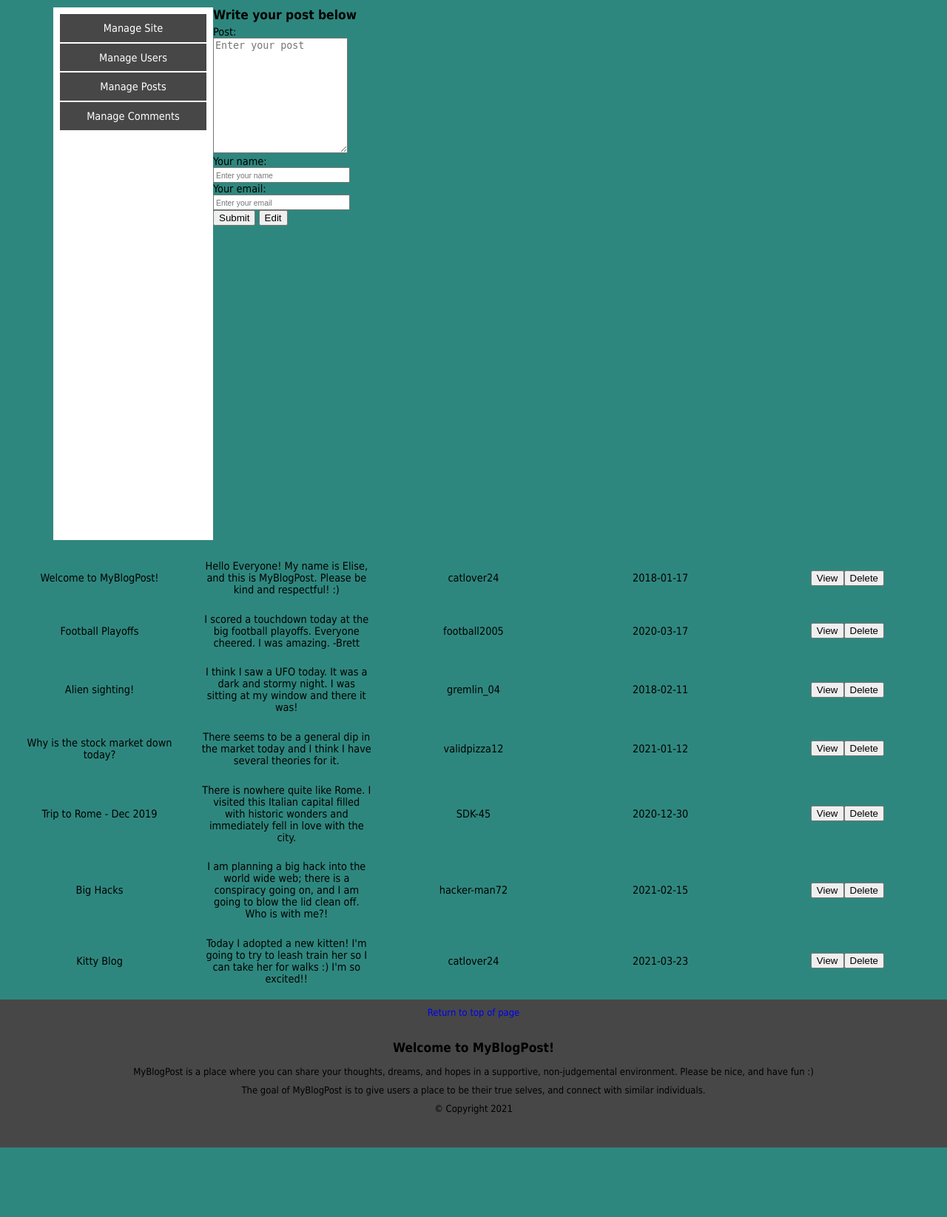
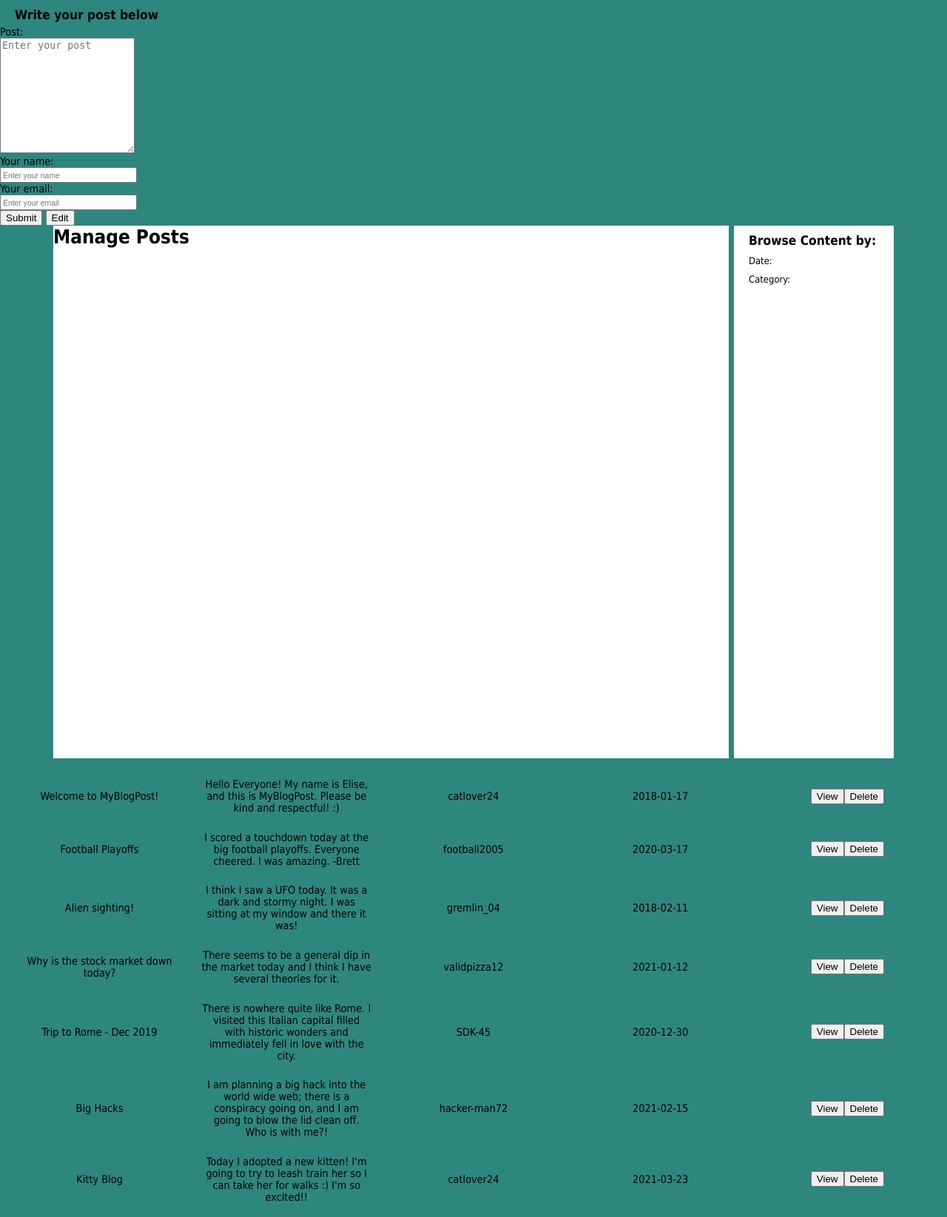
Before and after one commit to COSC360Project/Project, a PHP site: page /createpostpage.php in a window 1280 px wide. Shown: the part 108-1753 px from the top of the page at 74% size. Before the commit the page ends 1659 px from the top, so only its background shows below. Run offline with PHP 8.4, Linux system fonts and the light colour scheme; data comes from the database, SQL or seed files in the repository; data that the repository does not hold is empty.

Commit message:
Add files via upload
Fixed errors and styling

```diff
--- a/createpostpage.php
+++ b/createpostpage.php
@@ -12,29 +12,8 @@ session_start();
 
     <header id="masthead">
         <?php include "header.php";?>
-    <!--
-        <h1>MyBlogPost</h1>
-        <input type="text" placeholder="Search blog posts..">
-        <button type="button">Login</button>
-        <button type="button">Register</button>
-        <button type="button">Create Post</button>
-        <a href=""><img id="avatar" src=""/></a>
-    -->
+
     </header>
-
-<div id="main">
-    <article id="right-sidebar">
-        <table>
-            <tbody>
-                <tr><td><a href="adminsite.php">Manage Site</a></td></tr>
-                <tr><td><a href="adminusers.php">Manage Users</a></td></tr>
-                <tr><td><a href="adminposts.php">Manage Posts</a></td></tr>
-                <tr><td><a href="admincomments.php">Manage Comments</a></td></tr>
-            </tbody>
-        </table>
-    </article>
-
-    <?php include "db_info/db_credentials.php"; ?>
 
     <div id = "createpost">
         <h2> Write your post below </h2>
@@ -53,6 +32,20 @@ session_start();
         </form>
     </div>
 </div>
+
+<div id="main">
+    <article id="left-sidebar">
+        <h2>Browse Content by:</h2>
+	    <p>Date:</p>
+	    <p>Category:</p>
+    </article>
+    <article id="left-center">
+    <h1>Manage Posts</h1>
+    </article>
+    </div>
+
+    <?php include "db_info/db_credentials.php"; ?>
+
 
 <?php
 $connection = mysqli_connect($dbhost, $dbuser, $dbpass, $db);
@@ -90,7 +83,7 @@ if($error != null){
 			echo "</td>";
 
 			echo "<td>".$row["date"]."</td>";
-			echo "<td><input type=\"button\" value=\"View\"/><button class=\"deletebutton\" type=\"submit\" value=\"".$row["commentid"]."\" name=\"username\"/>Delete</button></td>";
+			echo "<td><input type=\"button\" value=\"View\"/><button class=\"deletebutton\" type=\"submit\" value=\"".$row["$commentid"]."\" name=\"username\"/>Delete</button></td>";
 
 			echo "</tr>";
 		}
```
